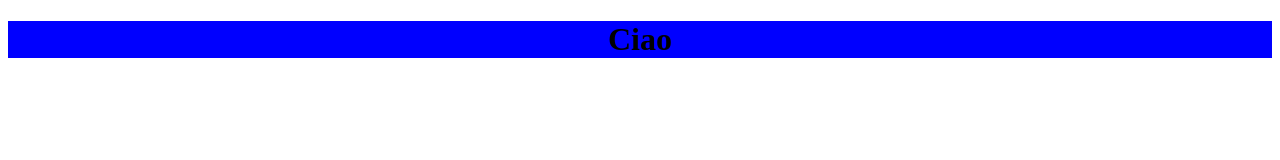
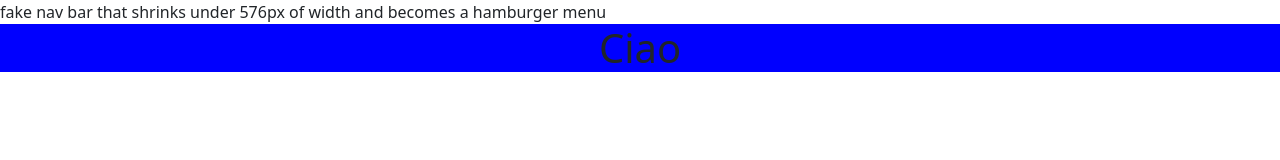
Before and after one commit to xienatore/homework1, a plain HTML site: page index.html in a window 1280 px wide. Drawn offline with nearby package versions, Linux system fonts and the light colour scheme.

Commit message:
added navbar

```diff
--- a/index.html
+++ b/index.html
@@ -5,10 +5,15 @@
     <meta http-equiv="X-UA-Compatible" content="IE=edge">
     <meta name="viewport" content="width=device-width, initial-scale=1.0">
     <title>Document</title>
+    <link href="https://cdn.jsdelivr.net/npm/bootstrap@5.3.0-alpha1/dist/css/bootstrap.min.css" rel="stylesheet" integrity="sha384-GLhlTQ8iRABdZLl6O3oVMWSktQOp6b7In1Zl3/Jr59b6EGGoI1aFkw7cmDA6j6gD" crossorigin="anonymous">
+
 </head>
 <body>
+    <div>fake nav bar that shrinks under 576px of width and becomes a hamburger menu</div>
     <div>
         <h1 style="background-color: blue; text-align: center;">Ciao</h1>
     </div>
+    <script src="https://cdn.jsdelivr.net/npm/bootstrap@5.3.0-alpha1/dist/js/bootstrap.bundle.min.js" integrity="sha384-w76AqPfDkMBDXo30jS1Sgez6pr3x5MlQ1ZAGC+nuZB+EYdgRZgiwxhTBTkF7CXvN" crossorigin="anonymous"></script>
+
 </body>
 </html>
```
